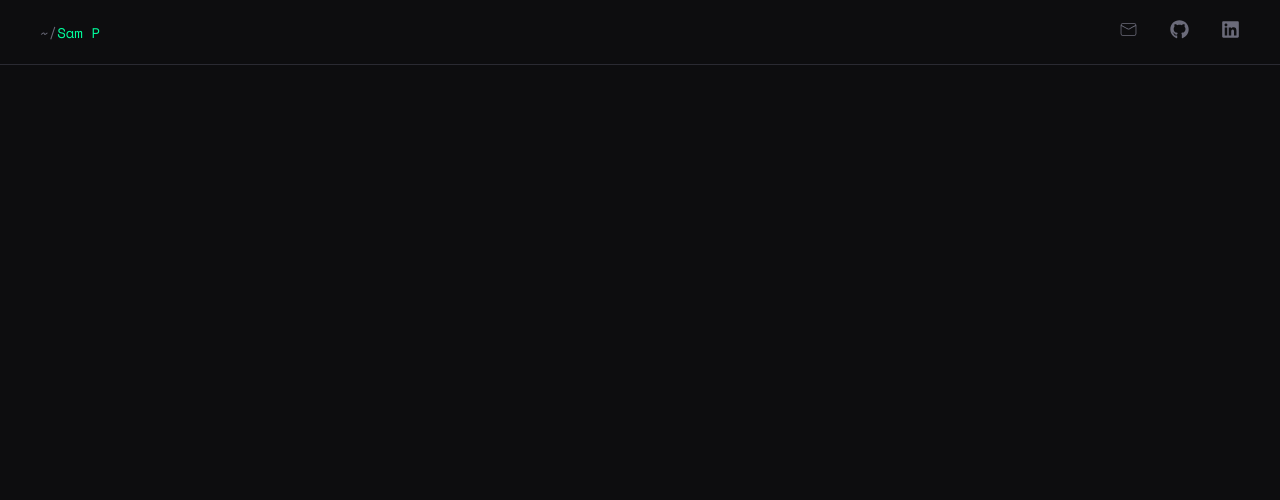
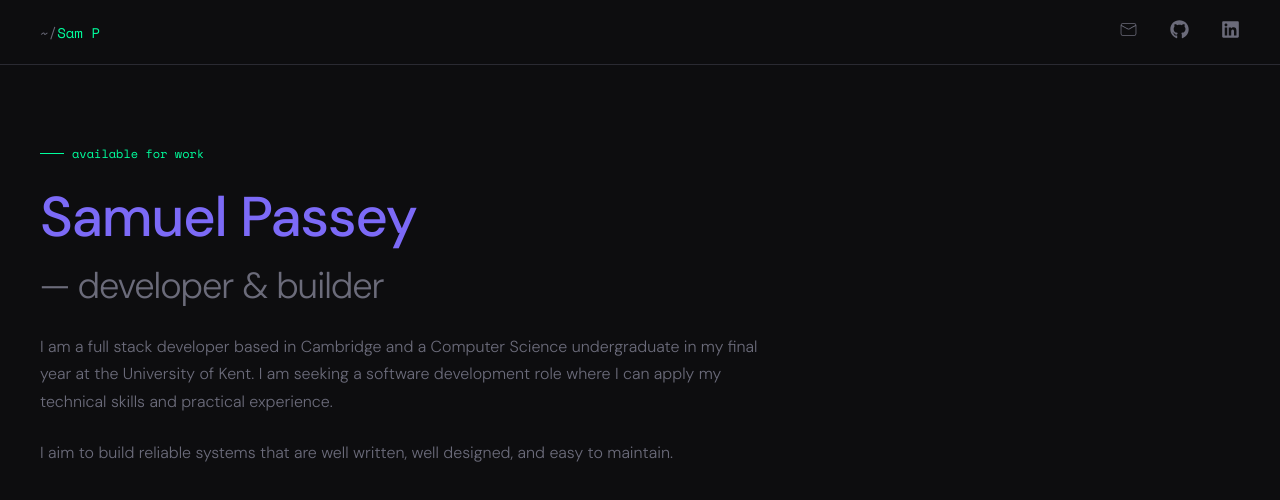
Before and after one commit to 5amp12/Portfolio, a React app: page / in a window 1280 px wide. Shown: the top 500 px of the page. Built offline with nearby package versions, Linux system fonts and the light colour scheme; the HTML template or start-up script is replaced by a standard one.

Commit message:
feat: adding an introduction

```diff
--- a/src/pages/Home.css
+++ b/src/pages/Home.css
@@ -71,3 +71,63 @@ nav {
 .nav-links a:hover {
   color: var(--accent);
 }
+
+/* ─── Hero ──────────────────────────────────────────────────── */
+
+.hero {
+  padding: 5rem 2.5rem 2rem;
+  max-width: 860px;
+  /* border-bottom: 1px solid var(--border); */
+}
+
+.hero-tag {
+  display: flex;
+  align-items: center;
+  gap: 8px;
+  margin-bottom: 1.5rem;
+  font-family: var(--mono);
+  font-size: 12px;
+  color: var(--accent);
+}
+
+.hero-tag::before {
+  content: '';
+  width: 24px;
+  height: 1px;
+  background: var(--accent);
+}
+
+h1 {
+  font-size: clamp(2.2rem, 5vw, 3.5rem);
+  font-weight: 500;
+  line-height: 1.1;
+  letter-spacing: -0.02em;
+  margin-bottom: 1.5rem;
+}
+
+h1 .dim {
+  color: var(--muted);
+}
+
+h1 .highlight {
+  color: var(--accent2);
+}
+
+h1 .sub {
+  font-size: 0.65em;
+  font-weight: 300;
+}
+
+.hero-sub {
+  max-width: 720px;
+  font-size: 1rem;
+  color: var(--muted);
+  line-height: 1.7;
+  margin-bottom: 1.5rem;
+}
+
+.hero-actions {
+  display: flex;
+  gap: 12px;
+  flex-wrap: wrap;
+}
--- a/src/pages/Home.jsx
+++ b/src/pages/Home.jsx
@@ -13,6 +13,16 @@ export default function App() {
           <a href="https://www.linkedin.com/in/samuel-passey-10b91a261/"><FaLinkedin size={19}/></a>
         </div>
       </nav>
+
+      <div className="hero">
+        <div className="hero-tag">available for work</div>
+        <h1>
+          <span className="highlight">Samuel Passey</span><br />
+          <span className="dim sub">— developer & builder</span>
+        </h1>
+        <p className="hero-sub">I am a full stack developer based in Cambridge and a Computer Science undergraduate in my final year at the University of Kent. I am seeking a software development role where I can apply my technical skills and practical experience. </p>
+        <p className="hero-sub">I aim to build reliable systems that are well written, well designed, and easy to maintain.</p>
+      </div>
     </>
   )
 }
```
